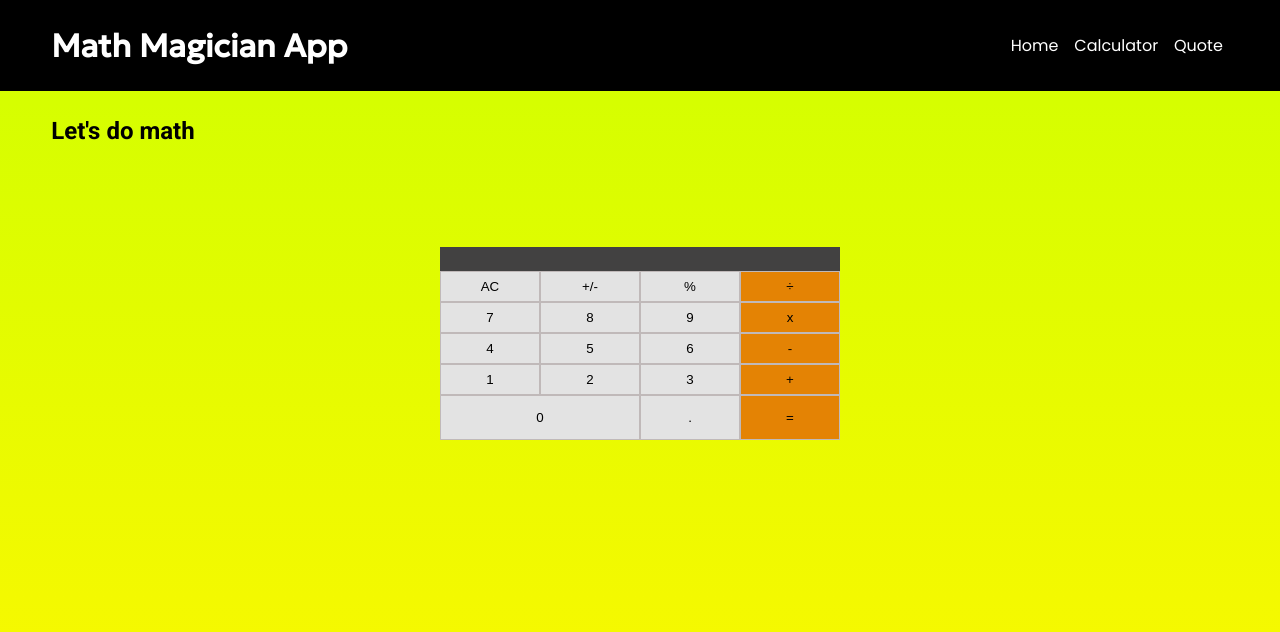
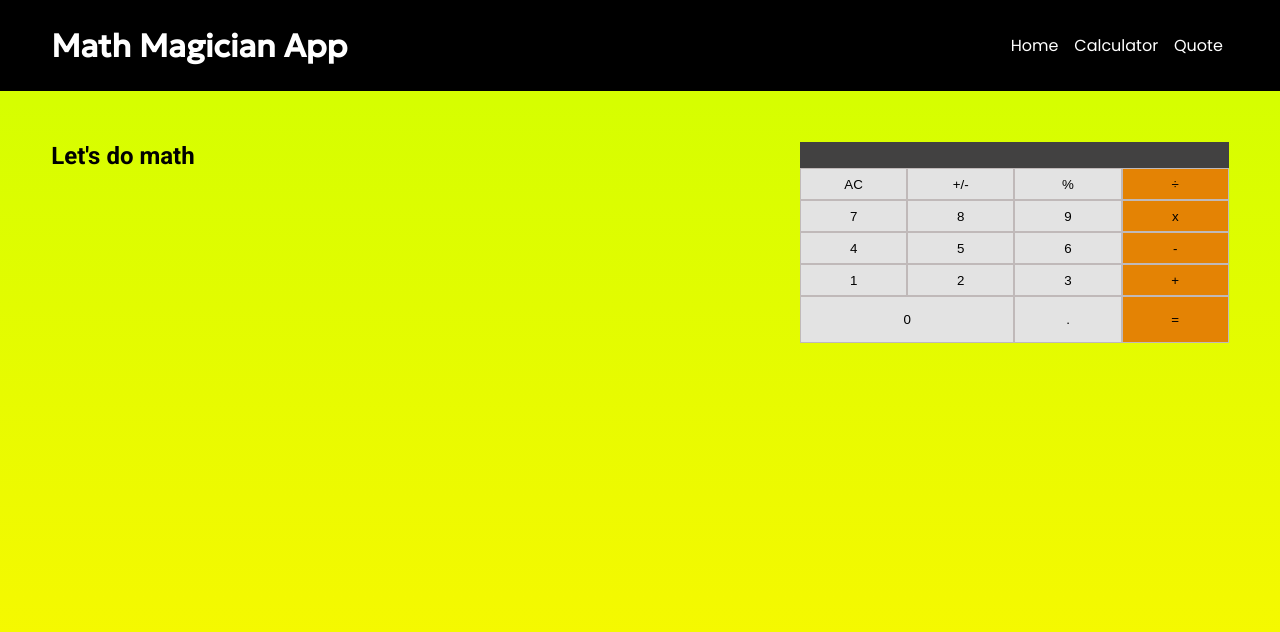
Before and after one commit to clin2on3mun/MathMagician_app, a React (Create React App) app: page /calculator in a window 1280 px wide. Shown: the top 632 px of the page. Built offline with nearby package versions, Linux system fonts and the light colour scheme.

Commit message:
Add styles to the calculator

```diff
--- a/src/index.css
+++ b/src/index.css
@@ -53,12 +53,23 @@ a:hover {
   text-decoration: underline;
 }
 
+.calc-container {
+  display: flex;
+  padding-top: 4%;
+  justify-content: space-between;
+}
+
+.calculator-container {
+  margin-right: 4%;
+  padding: 5%;
+}
+
 .calculator {
-  width: 25rem;
+  width: 30rem;
   display: grid;
   grid-template-columns: 1fr  1fr 1fr 1fr;
-  margin: 4% auto;
   position: relative;
+  padding-right: 4%;
 }
 
 .display {
@@ -91,7 +102,7 @@ a:hover {
 }
 
 .title {
-  padding: 2% 4% 4% 4%;
+  padding: 0 4%;
   font-family: 'Roboto', sans-serif;
   font-size: 1.5em;
 }
```
